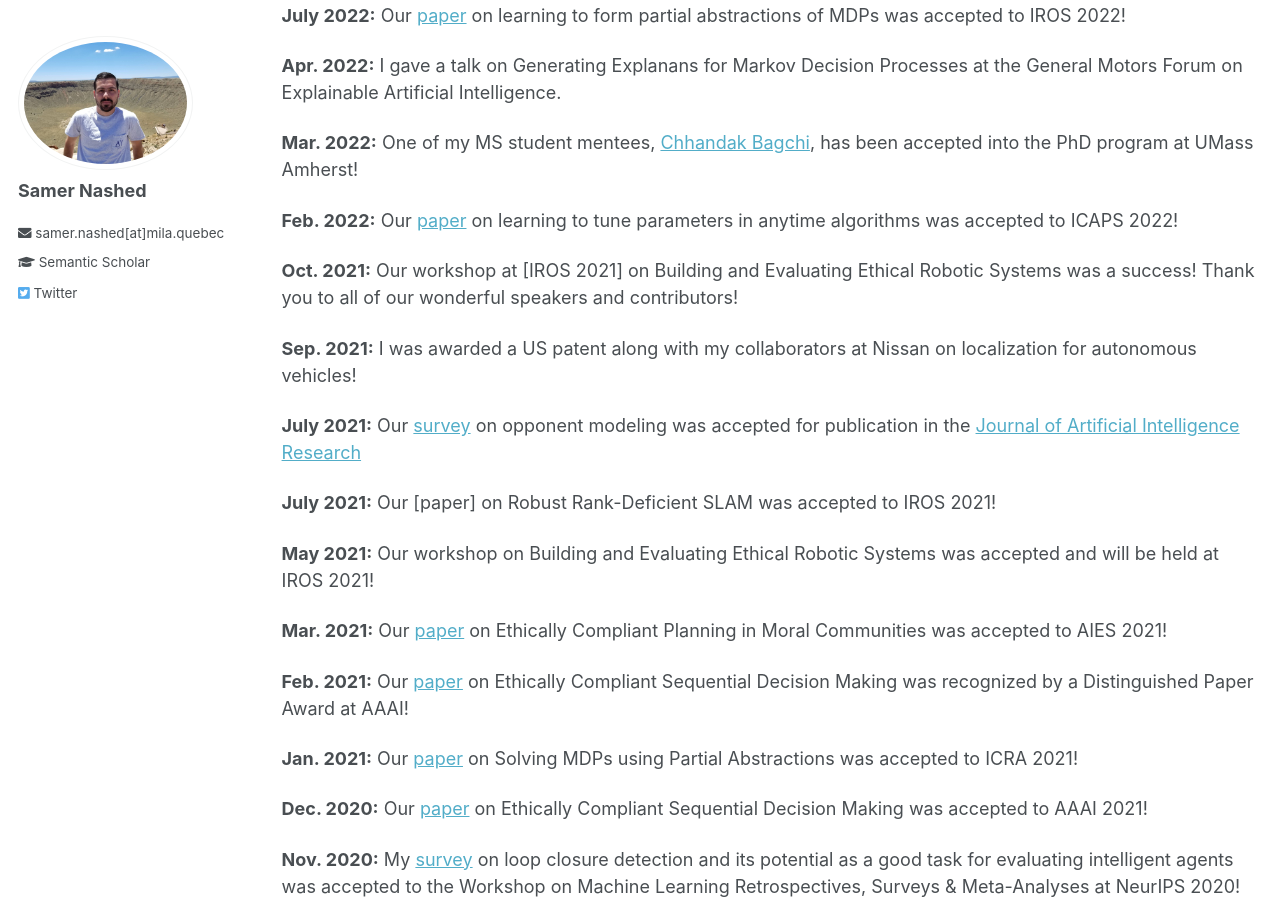
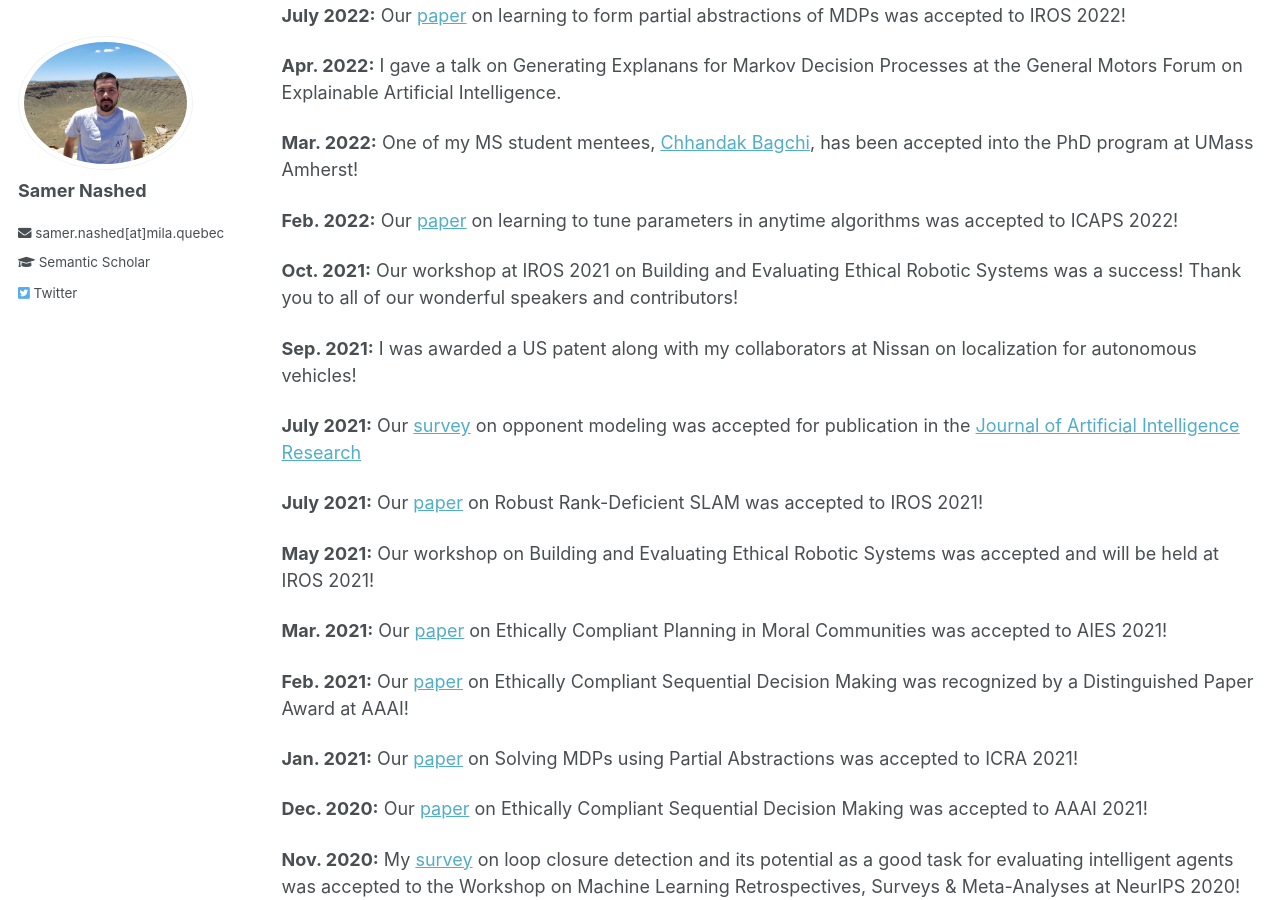
Before and after one commit to SamerNashed/samernashed.github.io, a Jekyll site: the page built from _pages/about.md, in a window 1280 px wide and 900 px high, scrolled down 1552 px. Built offline with Jekyll 4.4.1, drawn with Linux system fonts in a browser that asks for light colours; part of the change alters nothing that is shown.

Commit message:
files names

```diff
--- a/_pages/about.md
+++ b/_pages/about.md
@@ -28,11 +28,11 @@ Before joining REAL, I completed my Ph.D. in computer science at the [University
 
 **July 2023:** I gave a talk on Achieving Robust SLAM Systems via Integration throughout the Robotics Life Cycle at REAL
 
-**July 2023:** I gave a talk on the Limits, Lessons, and Opportunities of Fairness and Sequential Decision Making at the [EQUAL Lab]().
+**July 2023:** I gave a talk on the Limits, Lessons, and Opportunities of Fairness and Sequential Decision Making at the [EQUAL Lab](https://gfarnadi.github.io/student.html).
 
-**July 2023:** Our [paper]() on Formal Composition of Robotic Systems as Contract Programs was accepted to IROS 2023!
+**July 2023:** Our [paper](https://samernashed.github.io/files/IROS2023_AlgComp.pdf) on Formal Composition of Robotic Systems as Contract Programs was accepted to IROS 2023!
 
-**June 2023:** I presented recent work on Causal Explanations for Sequential Decision Making under Uncertainty at the [7th Annual Center for Human-Compatible AI Workshop]().
+**June 2023:** I presented recent work on Causal Explanations for Sequential Decision Making under Uncertainty at the [7th Annual Center for Human-Compatible AI Workshop](https://humancompatible.ai/news/2023/06/20/seven-annual-chai-workshop/#:~:text=From%20the%2016th%20to%20the,during%20the%203%20day%20event.).
 
 **Mar. 2023:** thesis proposal defense
 
@@ -40,35 +40,35 @@ Before joining REAL, I completed my Ph.D. in computer science at the [University
 
 **Nov. 2022:** I was awarded a US patent along with my collaborators at Amazon Robotics on motion planning in dynamic enironments!
 
-**July 2022:** Our [paper]() on learning to form partial abstractions of MDPs was accepted to IROS 2022!
+**July 2022:** Our [paper](https://samernashed.github.io/files/IROS2022_Meta_PAMDP.pdf) on learning to form partial abstractions of MDPs was accepted to IROS 2022!
 
 **Apr. 2022:** I gave a talk on Generating Explanans for Markov Decision Processes at the General Motors Forum on Explainable Artificial Intelligence.
 
 **Mar. 2022:** One of my MS student mentees, [Chhandak Bagchi](https://people.umass.edu/cbagchi/), has been accepted into the PhD program at UMass Amherst!
 
-**Feb. 2022:** Our [paper]() on learning to tune parameters in anytime algorithms was accepted to ICAPS 2022!
+**Feb. 2022:** Our [paper](https://samernashed.github.io/files/ICAPS2022_ParamTune.pdf) on learning to tune parameters in anytime algorithms was accepted to ICAPS 2022!
 
-**Oct. 2021:** Our workshop at [IROS 2021] on Building and Evaluating Ethical Robotic Systems was a success! Thank you to all of our wonderful speakers and contributors!
+**Oct. 2021:** Our workshop at IROS 2021 on Building and Evaluating Ethical Robotic Systems was a success! Thank you to all of our wonderful speakers and contributors!
 
 **Sep. 2021:** I was awarded a US patent along with my collaborators at Nissan on localization for autonomous vehicles!
 
-**July 2021:** Our [survey]() on opponent modeling was accepted for publication in the [Journal of Artificial Intelligence Research]()
+**July 2021:** Our [survey](https://samernashed.github.io/files/JAIR2022_OppMod.pdf) on opponent modeling was accepted for publication in the [Journal of Artificial Intelligence Research](https://www.jair.org/index.php/jair)
 
-**July 2021:** Our [paper] on Robust Rank-Deficient SLAM was accepted to IROS 2021!
+**July 2021:** Our [paper](https://samernashed.github.io/files/IROS2021_RDSLAM.pdf) on Robust Rank-Deficient SLAM was accepted to IROS 2021!
 
 **May 2021:** Our workshop on Building and Evaluating Ethical Robotic Systems was accepted and will be held at IROS 2021!
 
-**Mar. 2021:** Our [paper]() on Ethically Compliant Planning in Moral Communities was accepted to AIES 2021!
+**Mar. 2021:** Our [paper](https://samernashed.github.io/files/AIES2021_ECAS_MC.pdf) on Ethically Compliant Planning in Moral Communities was accepted to AIES 2021!
 
-**Feb. 2021:** Our [paper]() on Ethically Compliant Sequential Decision Making was recognized by a Distinguished Paper Award at AAAI!
+**Feb. 2021:** Our [paper](https://samernashed.github.io/files/AAAI2021_ECAS.pdf) on Ethically Compliant Sequential Decision Making was recognized by a Distinguished Paper Award at AAAI!
 
-**Jan. 2021:** Our [paper]() on Solving MDPs using Partial Abstractions was accepted to ICRA 2021!
+**Jan. 2021:** Our [paper](https://samernashed.github.io/files/ICRA2021_PAMDP.pdf) on Solving MDPs using Partial Abstractions was accepted to ICRA 2021!
 
-**Dec. 2020:** Our [paper]() on Ethically Compliant Sequential Decision Making was accepted to AAAI 2021!
+**Dec. 2020:** Our [paper](https://samernashed.github.io/files/AAAI2021_ECAS.pdf) on Ethically Compliant Sequential Decision Making was accepted to AAAI 2021!
 
-**Nov. 2020:** My [survey]() on loop closure detection and its potential as a good task for evaluating intelligent agents was accepted to the Workshop on Machine Learning Retrospectives, Surveys & Meta-Analyses at NeurIPS 2020!
+**Nov. 2020:** My [survey](https://samernashed.github.io/files/) on loop closure detection and its potential as a good task for evaluating intelligent agents was accepted to the Workshop on Machine Learning Retrospectives, Surveys & Meta-Analyses at NeurIPS 2020!
 
-**July 2020:** My [paper]() on learning embedded representations for efficient storage and query support for robotic perception data was accepted to IROS 2020!
+**July 2020:** My [paper](https://samernashed.github.io/files/IROS2020_L2V.pdf) on learning embedded representations for efficient storage and query support for robotic perception data was accepted to IROS 2020!
 
 **May 2020:** I've been awarded a Massachusetts Space Grant Consortium Fellowship!
 
@@ -82,9 +82,9 @@ Before joining REAL, I completed my Ph.D. in computer science at the [University
 
 **Feb. 2018:** I'll be headed to North Reading Massachusetts this summer to work at [Amazon Robotics](https://www.aboutamazon.com/news/tag/robotics)!
 
-**Jan. 2018:** Our [paper](https://samernashed.github.io/ICRA2018_LuTU.pdf) on lane localization for autonomous vehicles was accepted to ICRA 2018!
+**Jan. 2018:** Our [paper](https://samernashed.github.io/files/ICRA2018_LuTU.pdf) on lane localization for autonomous vehicles was accepted to ICRA 2018!
 
-**Dec. 2017:** Our [paper](https://samernashed.github.io/AAAI2018_HiTL_SLAM.pdf) on Human-in-the-Loop SLAM has been accepted to AAAI 2018!
+**Dec. 2017:** Our [paper](https://samernashed.github.io/files/AAAI2018_HiTL_SLAM.pdf) on Human-in-the-Loop SLAM has been accepted to AAAI 2018!
 
 **Feb. 2017:** I'll be headed to Sunnyvale California this summer to work at [Nissan Research Center](https://natcsv.com/) on their autonomous vehicle program!
 
```
Also changed, not shown: 8 other files.
